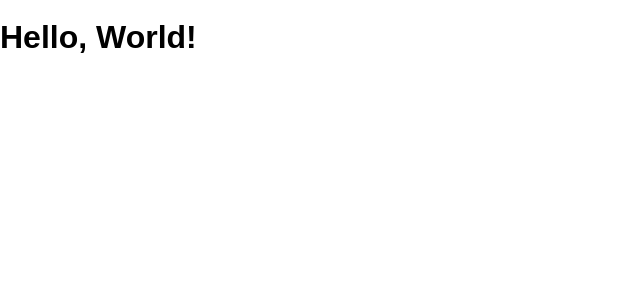
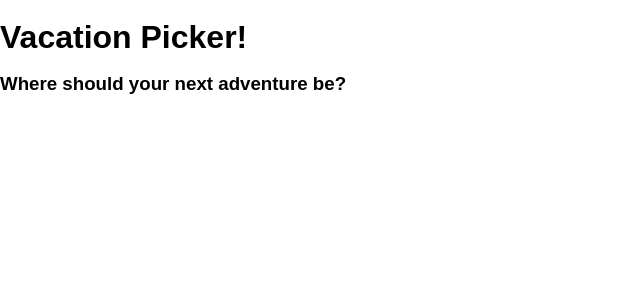
Before and after one commit to hayesch19/vacation-picker, a React (Create React App) app: page / in a window 1280 px wide. Shown: the top 300 px of the page, without its empty margins (0-640 px from the left). Built offline with nearby package versions, Linux system fonts and the light colour scheme.

Commit message:
Homepage Component Added

```diff
--- a/src/App.js
+++ b/src/App.js
@@ -1,9 +1,9 @@
 import React, { Component } from 'react'
-import HelloWorld from './components/HelloWorld'
+import HomePage from './pages/Homepage'
 
 class App extends Component {
   render() {
-    return <HelloWorld />
+    return <HomePage />
   }
 }
 
--- /dev/null
+++ b/src/pages/Homepage.jsx
@@ -0,0 +1,12 @@
+import React from 'react'
+
+const Homepage = () => {
+  return (
+    <div>
+      <h1>Vacation Picker!</h1>
+      <h3>Where should your next adventure be?</h3>
+    </div>
+  )
+}
+
+export default Homepage
```
